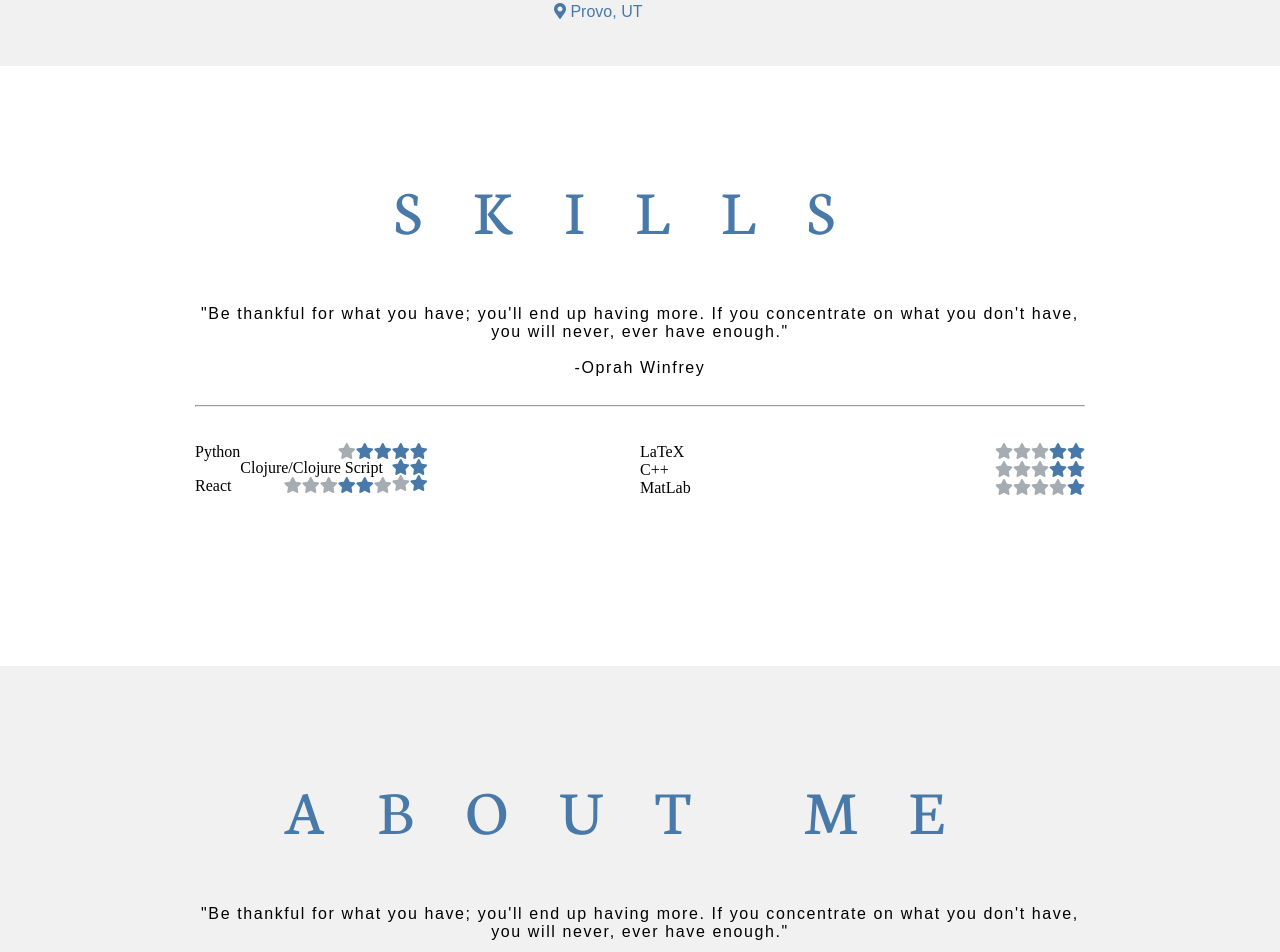
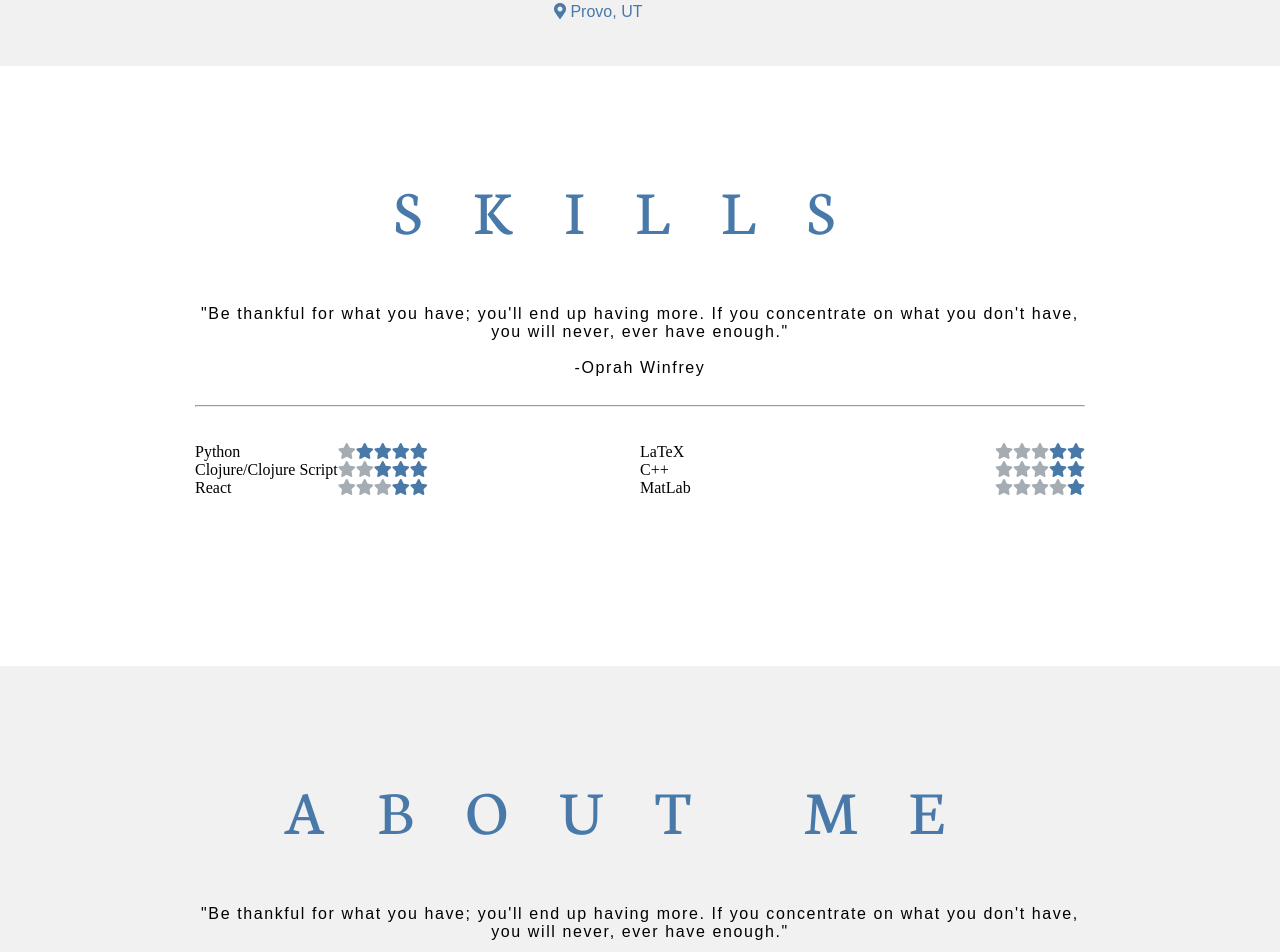
Before and after one commit to layniecalderwood/coryrhunter.com, a Jekyll site: the page index.html, which Jekyll copies as it is, in a window 1280 px wide. Shown: the part 2358-3310 px from the top of the page. Built offline with Jekyll 4.4.1, drawn with Linux system fonts in a browser that asks for light colours; nearby versions of some CDN libraries.

Commit message:
hmmlet's be done now

```diff
--- a/index.html
+++ b/index.html
@@ -421,15 +421,15 @@ article {
   <div class="col-md-8" style="float: left; width; 50%;">
     <ul style="list-style-type: none;">
       <li>
-        <span style="float: left;">Python</span><i class="fas fa-star" style="color: #4879A9; float: right;"></i><i class="fas fa-star" style="color: #4879A9; float: right;"></i><i class="fas fa-star" style="color: #4879A9; float: right;"></i><i class="fas fa-star" style="color: #4879A9; float: right;"></i><i class="fas fa-star" style="color: #A5ACB2; float: right;"></i>
+        <span>Python</span><i class="fas fa-star" style="color: #4879A9; float: right;"></i><i class="fas fa-star" style="color: #4879A9; float: right;"></i><i class="fas fa-star" style="color: #4879A9; float: right;"></i><i class="fas fa-star" style="color: #4879A9; float: right;"></i><i class="fas fa-star" style="color: #A5ACB2; float: right;"></i>
       </li>
 
       <li>
-        <span style="float: left;">Clojure/Clojure Script</span><i class="fas fa-star" style="color: #4879A9; float: right;"></i><i class="fas fa-star" style="color: #4879A9; float: right;"></i><i class="fas fa-star" style="color: #4879A9; float: right;"></i><i class="fas fa-star" style="color: #A5ACB2; float: right;"></i><i class="fas fa-star" style="color: #A5ACB2; float: right;"></i>
+        <span>Clojure/Clojure Script</span><i class="fas fa-star" style="color: #4879A9; float: right;"></i><i class="fas fa-star" style="color: #4879A9; float: right;"></i><i class="fas fa-star" style="color: #4879A9; float: right;"></i><i class="fas fa-star" style="color: #A5ACB2; float: right;"></i><i class="fas fa-star" style="color: #A5ACB2; float: right;"></i>
       </li>
 
       <li>
-        <span style="float: left;">React</span><i class="fas fa-star" style="color: #4879A9; float: right;"></i><i class="fas fa-star" style="color: #4879A9; float: right;"></i><i class="fas fa-star" style="color: #A5ACB2; float: right;"></i><i class="fas fa-star" style="color: #A5ACB2; float: right;"></i><i class="fas fa-star" style="color: #A5ACB2; float: right;"></i>
+        <span>React</span><i class="fas fa-star" style="color: #4879A9; float: right;"></i><i class="fas fa-star" style="color: #4879A9; float: right;"></i><i class="fas fa-star" style="color: #A5ACB2; float: right;"></i><i class="fas fa-star" style="color: #A5ACB2; float: right;"></i><i class="fas fa-star" style="color: #A5ACB2; float: right;"></i>
       </li>
 
     </ul>
```
